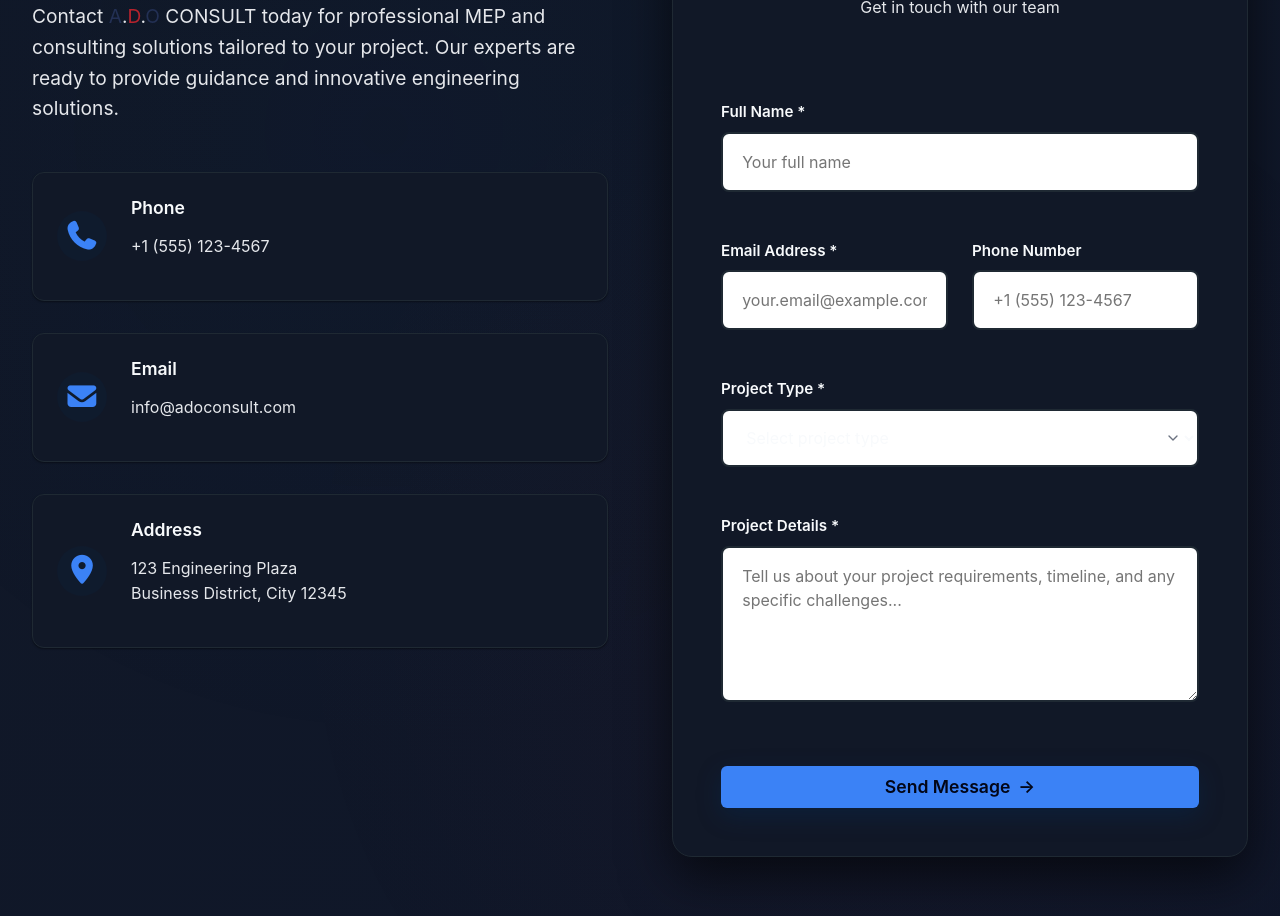
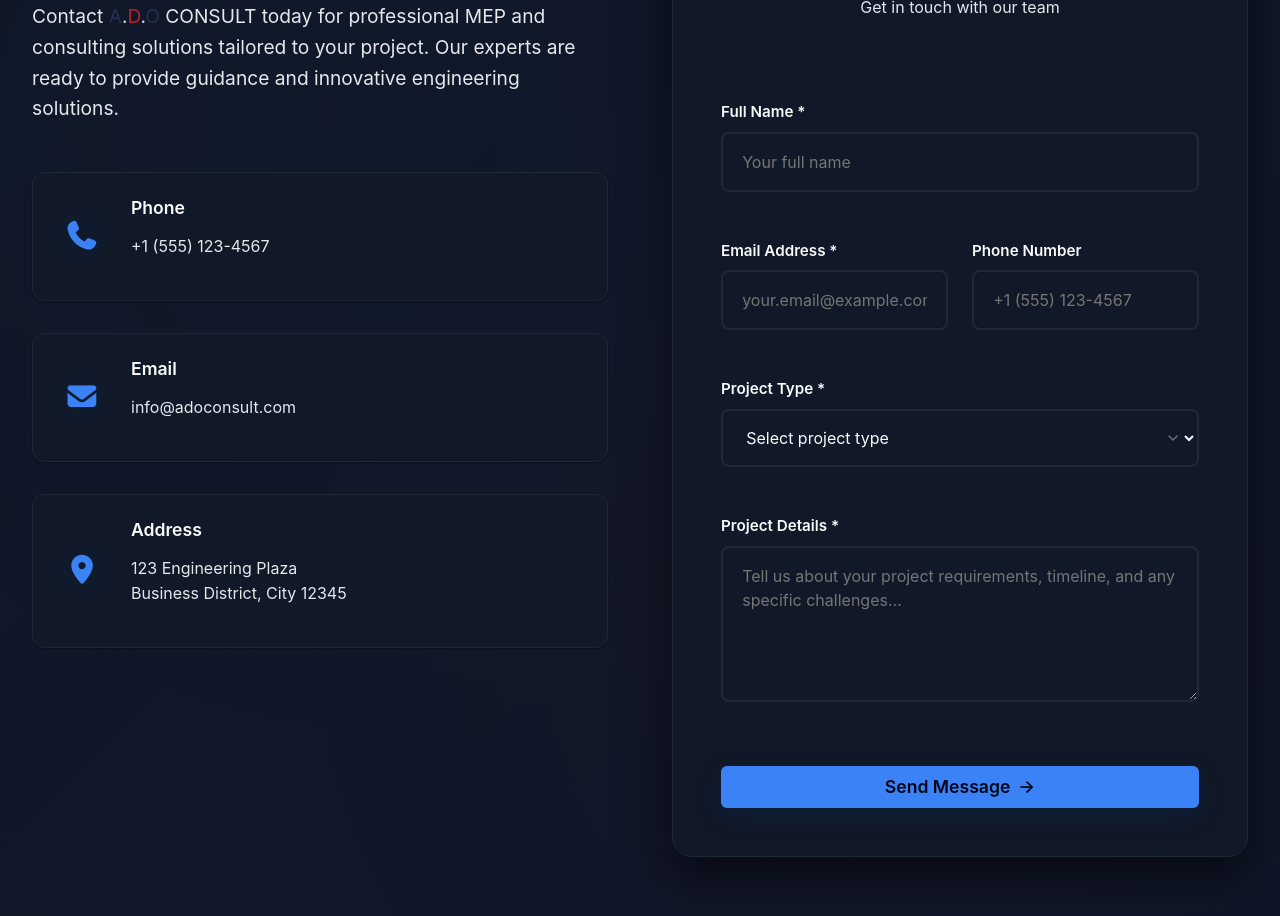
Before and after one commit to ATN20222/A.D.O-Consult, a React (Vite) app: page / in a window 1280 px wide. Shown: the part 4500-5416 px from the top of the page. Built offline with nearby package versions, Linux system fonts and the light colour scheme.

Commit message:
change inputs background

```diff
--- a/src/pages/Contact/Contact.css
+++ b/src/pages/Contact/Contact.css
@@ -164,7 +164,7 @@
   border-radius: 8px;
   font-size: 1rem;
   color: var(--text-title);
-  background: white;
+  background: var(--bg-card);
   transition: all 0.3s ease;
   font-family: inherit;
 }
```
